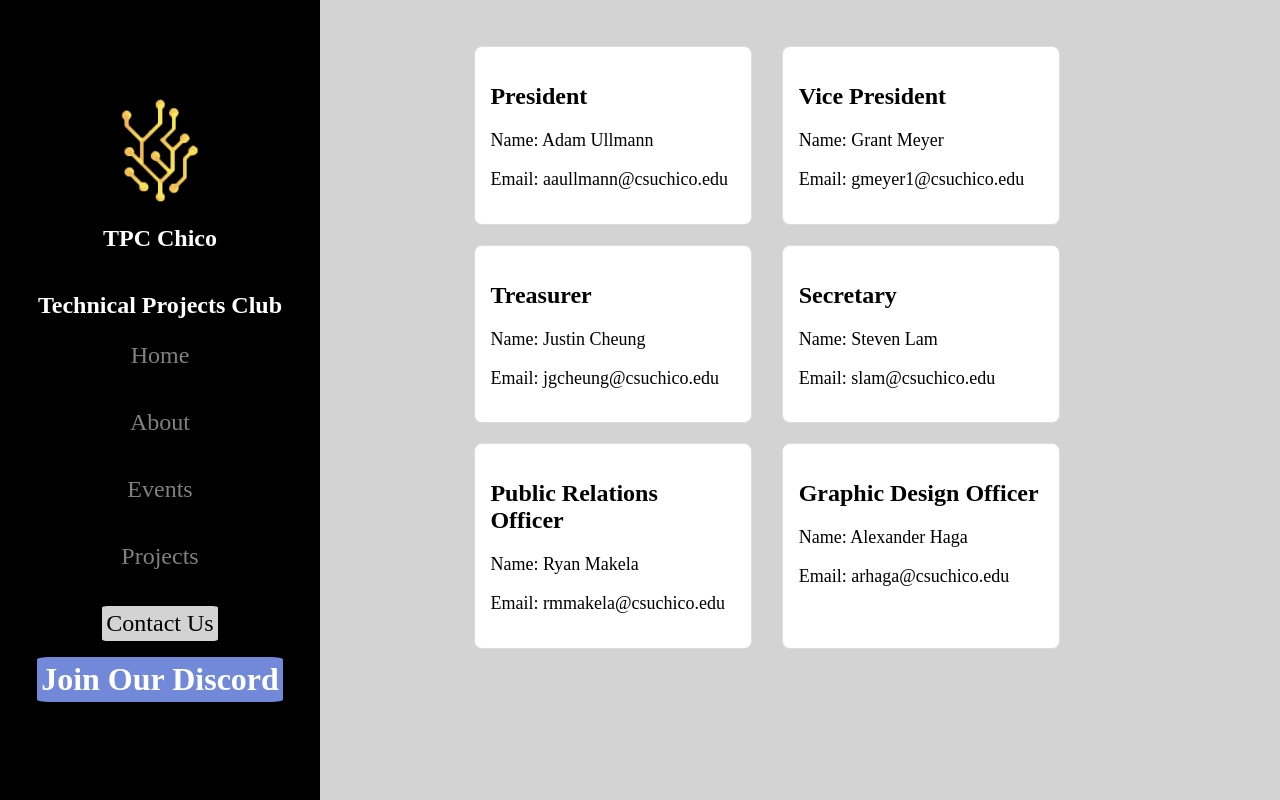
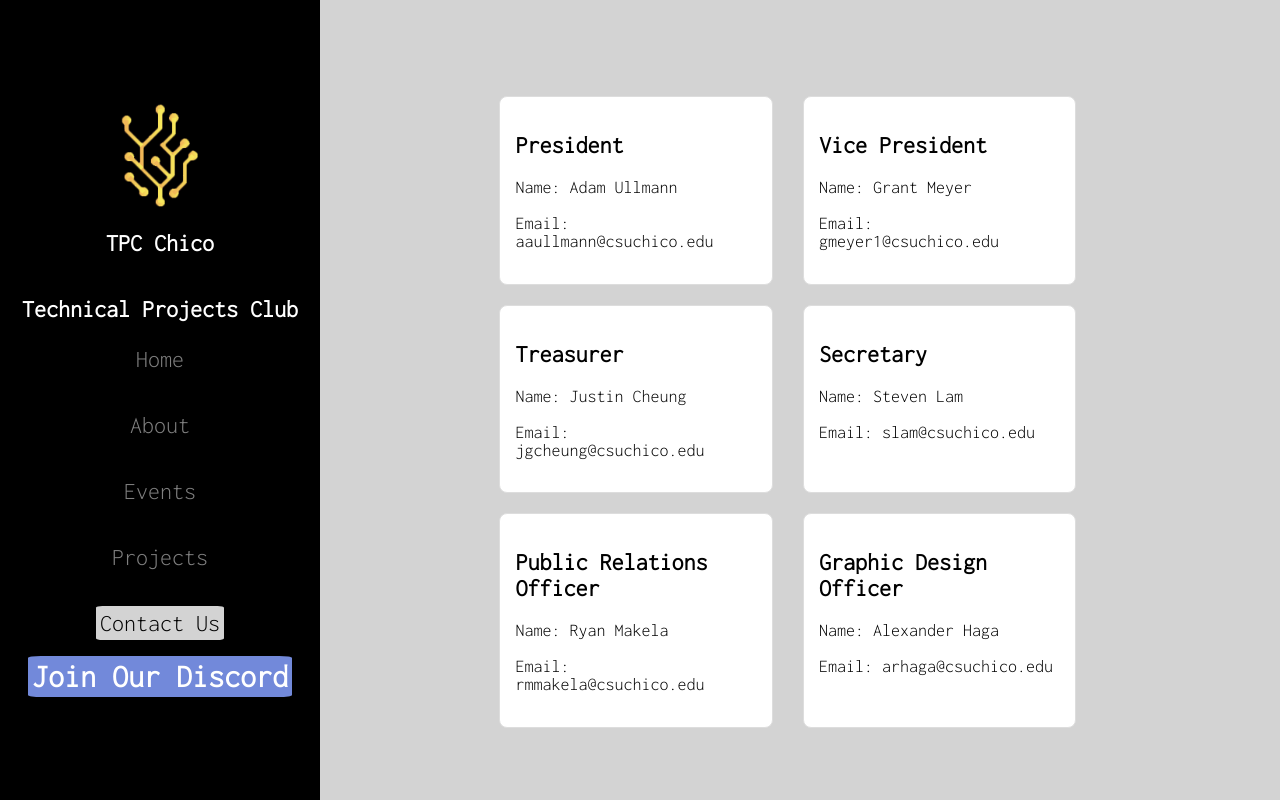
Before and after one commit to Slam210/tpc, a React (Create React App) app: page /Contact in a window 1280 px wide. Built offline with nearby package versions, Linux system fonts and the light colour scheme.

Commit message:
Added custom font

```diff
--- a/public/index.html
+++ b/public/index.html
@@ -12,6 +12,9 @@
     <link rel="apple-touch-icon" href="%PUBLIC_URL%/Icons/ClubLogo192.png" />
     <link rel="manifest" href="%PUBLIC_URL%/manifest.json" />
     <title>Technical Projects Club - CSU Chico</title>
+    <link rel="preconnect" href="https://fonts.googleapis.com">
+    <link rel="preconnect" href="https://fonts.gstatic.com" crossorigin>
+    <link href="https://fonts.googleapis.com/css2?family=Inconsolata:wght@200;300&display=swap" rel="stylesheet">
   </head>
   <body>
     <div id="root"></div>
--- a/src/CSS/About.css
+++ b/src/CSS/About.css
@@ -9,9 +9,11 @@
 .aboutTitle {
     font-size: xx-large;
     text-align: center;
+    font-weight: 300;
 }
 
 .aboutDescription {
-    font-size: x-large;
+    font-size: large;
     text-align: left;
+    font-weight: 200;
 }
--- a/src/CSS/App.css
+++ b/src/CSS/App.css
@@ -1,3 +1,4 @@
 body {
     background: #d3d3d3;
+    font-family: 'Inconsolata';
 }
--- a/src/CSS/Contact.css
+++ b/src/CSS/Contact.css
@@ -1,21 +1,20 @@
 .contactBody {
     position: fixed;
-    left: 37%;
+    left: 39%;
     right: 1%;
     overflow-y: auto;
     height: 100%;
-    margin-top: 3%;
-    margin-bottom: 3%;
+    top: 12%;
   }
 
   .contactContainer {
     display: flex;
     flex-wrap: wrap;
-    gap: 0px 30px; /* Increase the space between columns */
+    gap: 0px 30px;
   }
 
   .contactCard {
-    flex: 0 0 calc(33.3333% - 20px); /* Adjust the card width */
+    flex: 0 0 calc(32.3333% - 1%);
     padding: 2%;
     margin-bottom: 20px;
     border: 1px solid #ddd;
--- a/src/CSS/HomePage.css
+++ b/src/CSS/HomePage.css
@@ -9,8 +9,10 @@
 
 .homePageTitle {
     font-size: xx-large;
+    font-weight: 300;
 }
 
 .homePageDescription {
-    font-size: x-large;
+    font-size: large;
+    font-weight: 200;
 }
```
